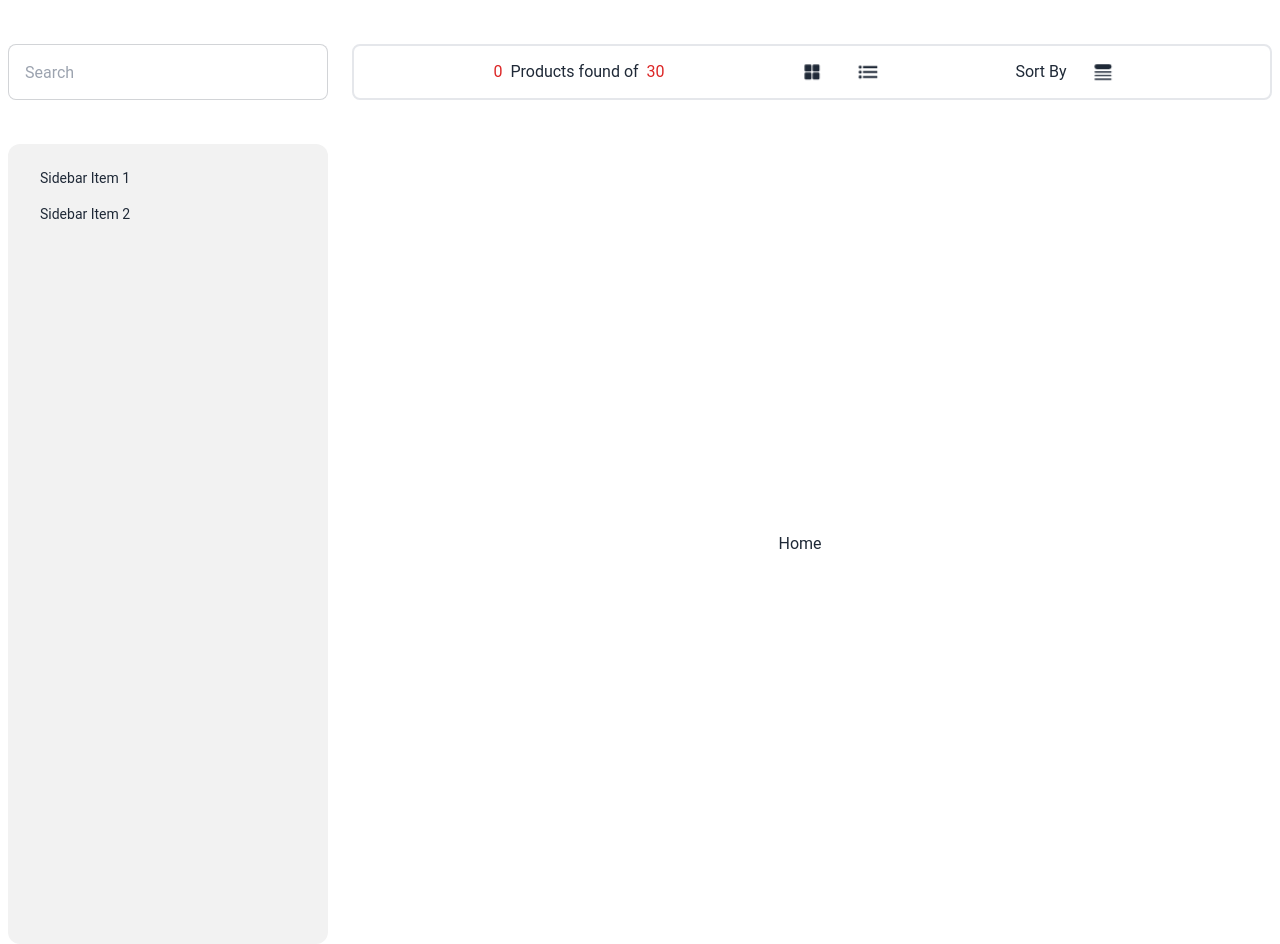
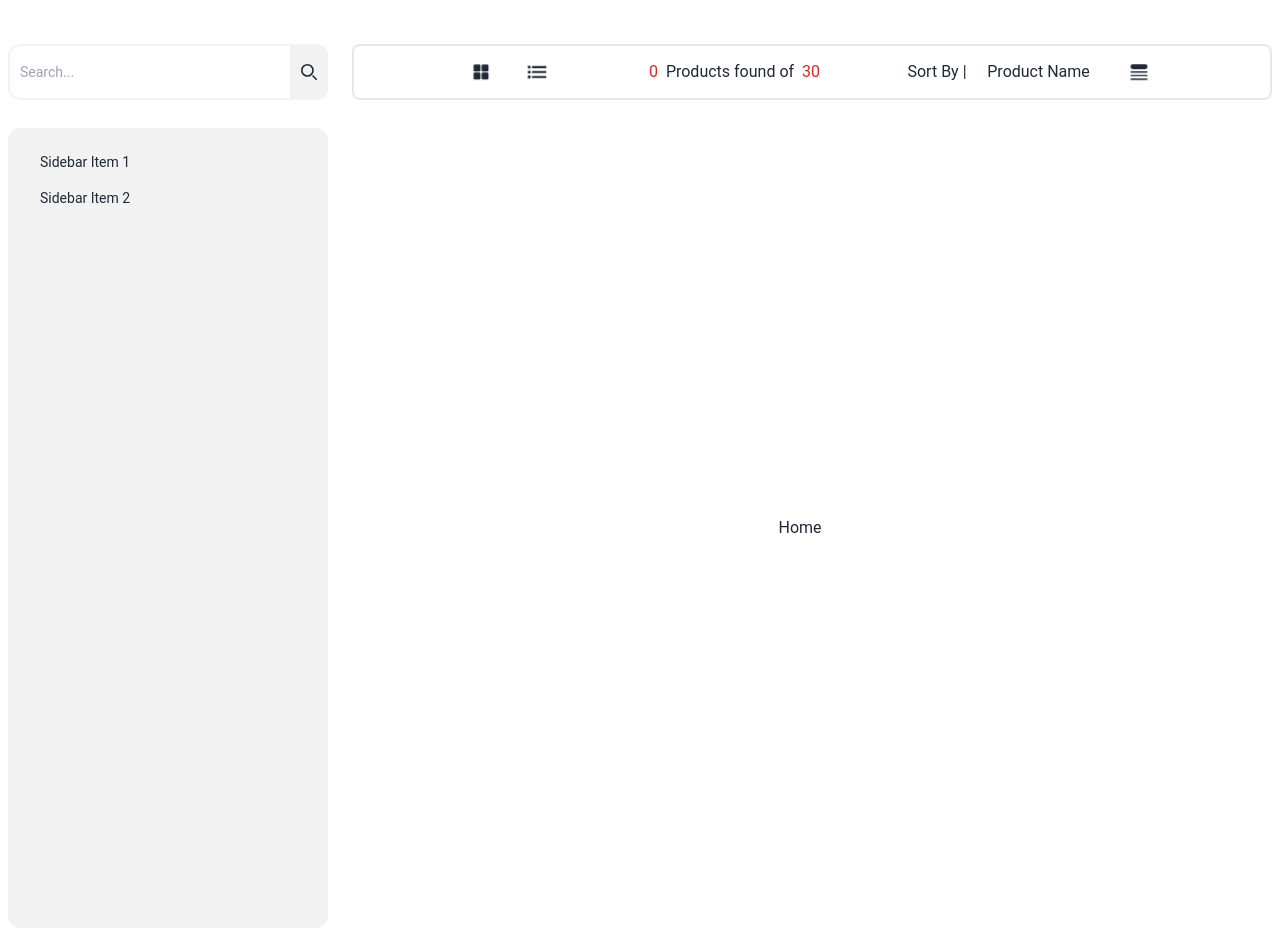
Before and after one commit to mahmoodiftee/Devtown-Task, a React (Vite) app: page / in a window 1280 px wide. Built offline with nearby package versions, Linux system fonts and the light colour scheme.

Commit message:
update in search field

```diff
--- a/src/Components/Navbar/Navbar.jsx
+++ b/src/Components/Navbar/Navbar.jsx
@@ -1,16 +1,23 @@
-import { IoGrid, IoListSharp } from "react-icons/io5";
+import { IoGrid, IoListSharp, IoSearch } from "react-icons/io5";
 import { HiQueueList } from "react-icons/hi2";
 const Navbar = () => {
     return (
         <div className="navbar p-0 justify-between rounded-xl bg-base-100">
-            <input type="text" placeholder="Search" className="input input-bordered h-14 w-32 md:w-80" />
+            <div className="h-14 w-80 rounded-lg flex justify-center items-center">
+                <div className="relative w-full">
+                    <input className="block p-2.5 w-full h-14 z-20 text-sm text-gray-800 bg-base-100 rounded-xl border-2 border-base-200 focus:ring-base-200 focus:border-base-200" placeholder="Search..." required />
+                    <button type="submit" className="absolute top-0 end-0 p-2.5 text-sm font-medium h-full text-gray-800 bg-base-200 rounded-r-xl  border border-base-200 hover:bg-orange transition-all duration-300 hover:text-white focus:ring-base-200">
+                        <svg className="w-4 h-4" aria-hidden="true" xmlns="http://www.w3.org/2000/svg" fill="none" viewBox="0 0 20 20">
+                            <path stroke="currentColor" stroke-linecap="round" stroke-linejoin="round" stroke-width="2" d="m19 19-4-4m0-7A7 7 0 1 1 1 8a7 7 0 0 1 14 0Z" />
+                        </svg>
+                        <span className="sr-only">Search</span>
+                    </button>
+                </div>
+            </div>
 
             <div className="ml-6 h-14 border-2 rounded-lg px-4 justify-end flex-auto">
                 <label htmlFor="my-drawer-2" className="btn btn-primary drawer-button lg:hidden">Open drawer</label>
                 <div className="hidden md:flex justify-evenly items-center w-full h-10">
-                    <div className="flex gap-2">
-                        <span className="text-red-600">0</span>Products found of <span className="text-red-600">30</span>
-                    </div>
                     <div className="flex gap-2">
                         <div className="btn btn-circle text-lg btn-ghost ">
                             <IoGrid />
@@ -19,11 +26,14 @@ const Navbar = () => {
                             <IoListSharp />
                         </div>
                     </div>
+                    <div className="flex gap-2">
+                        <span className="text-red-600">0</span>Products found of <span className="text-red-600">30</span>
+                    </div>
                     <div className="flex gap-2 items-center">
-                        Sort By
+                        Sort By | <span className="w-32 text-center">Product Name</span>
                         <div className="dropdown dropdown-end">
                             <div tabIndex={0} role="button" className="btn btn-circle text-2xl btn-ghost m-1"><HiQueueList /></div>
-                            <ul tabIndex={0} className="dropdown-content z-[1] menu p-2 shadow bg-base-100 rounded-box w-52">
+                            <ul tabIndex={0} className="dropdown-content mt-2 z-[1] menu p-2 shadow bg-base-100 rounded-box w-52">
                                 <li><a>Item 1</a></li>
                                 <li><a>Item 2</a></li>
                             </ul>
--- a/src/Layout/MainLayout.jsx
+++ b/src/Layout/MainLayout.jsx
@@ -5,8 +5,9 @@ const MainLayout = () => {
     return (
         <div>
             <Navbar/>
-            <div className="drawer lg:drawer-open md:pt-10">
+            <div className="drawer lg:drawer-open md:pt-6">
                 <input id="my-drawer-2" type="checkbox" className="drawer-toggle" />
+                {/* Main Components */}
                 <div className="drawer-content flex flex-col items-center justify-center">
                     <Outlet />
                 </div>
```
